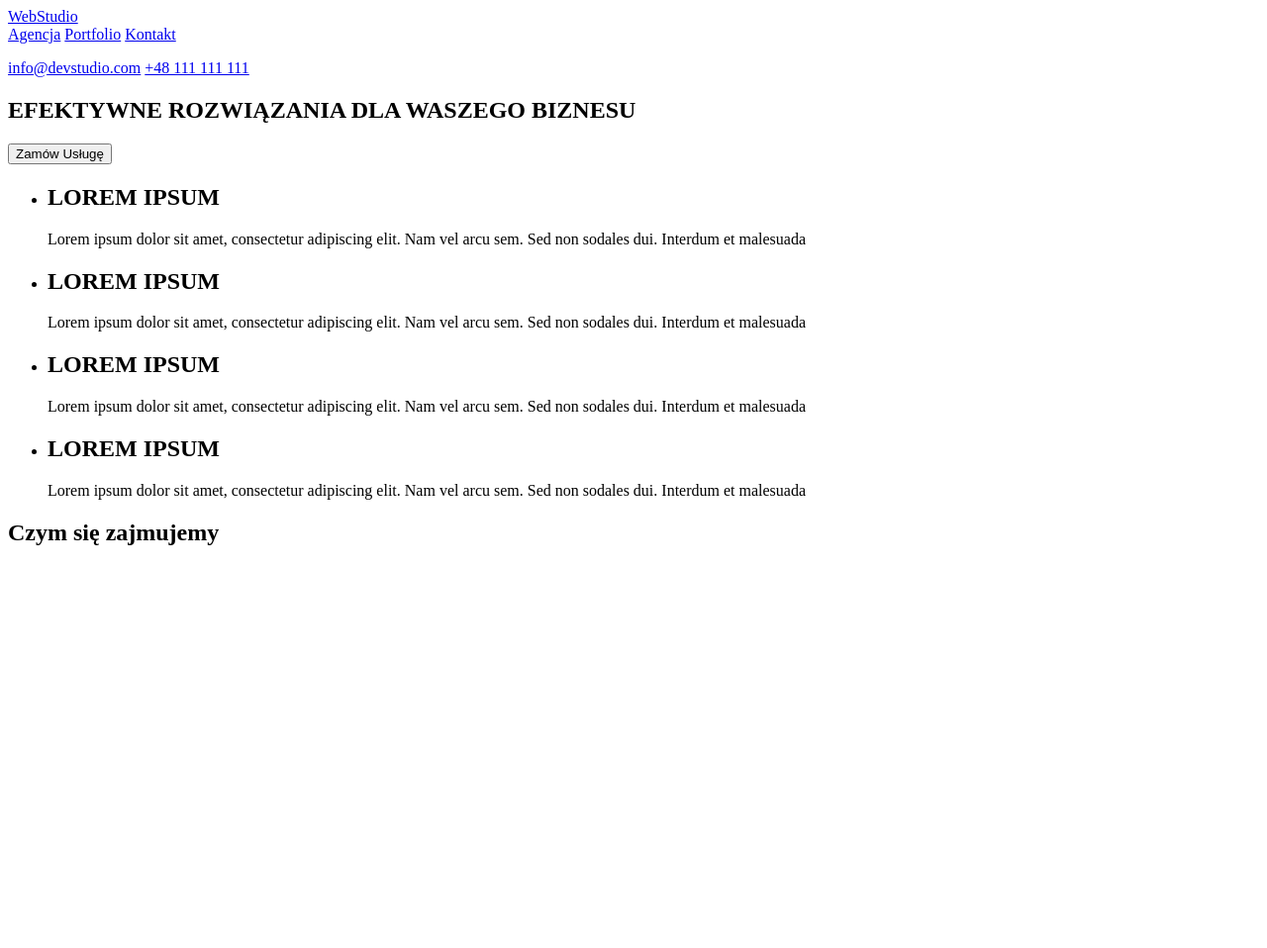
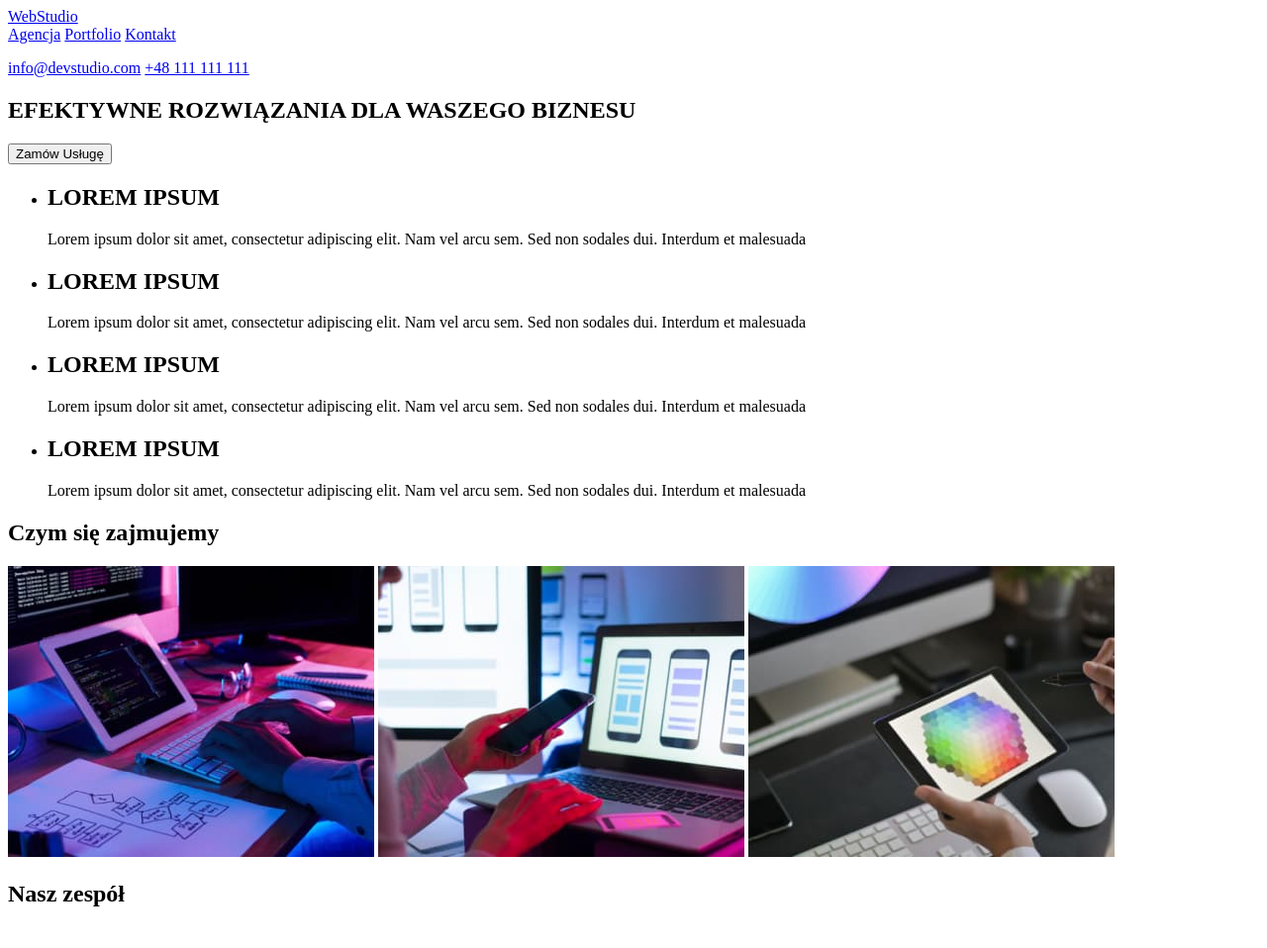
Before and after one commit to Kamil1W/goit-markup-hw-01, a plain HTML site: page index.html in a window 1280 px wide. Shown: the whole page at 99% size. Before the commit the page ends 800 px from the top, so only its background shows below. Drawn offline with Linux system fonts and the light colour scheme.

Commit message:
new file:   images/img6 (1).jpg 	new file:   images/img7 (1).jpg 	new file:   images/img8 (1).jpg 	new file:   images/img9 (1).jpg 	modified:   index.html

```diff
--- a/index.html
+++ b/index.html
@@ -58,7 +58,32 @@
 
     <h2>Czym się zajmujemy</h2>
 
+    <img
+    src="images/img 3.jpg"
+    alt="Pisanie na klawiaturze"
+    width="370"
+    height="294"
+    />
+    <img
+    src="images/img 1.jpg"
+    alt="Telefon w dłoni"
+    width="370"
+    height="294"
+    />
+    <img
+    src="images/img 2.jpg"
+    alt="Tablet w dłoni"
+    width="370"
+    height="294"
+    />
 </div>
+<div>
+    <h2>Nasz zespół</h2>
+
+    <img
+
+</div>
+
         </main>
     </html>
 </body>
```
Also changed, not shown: images/img6 (1).jpg (added), images/img7 (1).jpg (added), images/img8 (1).jpg (added), images/img9 (1).jpg (added).
